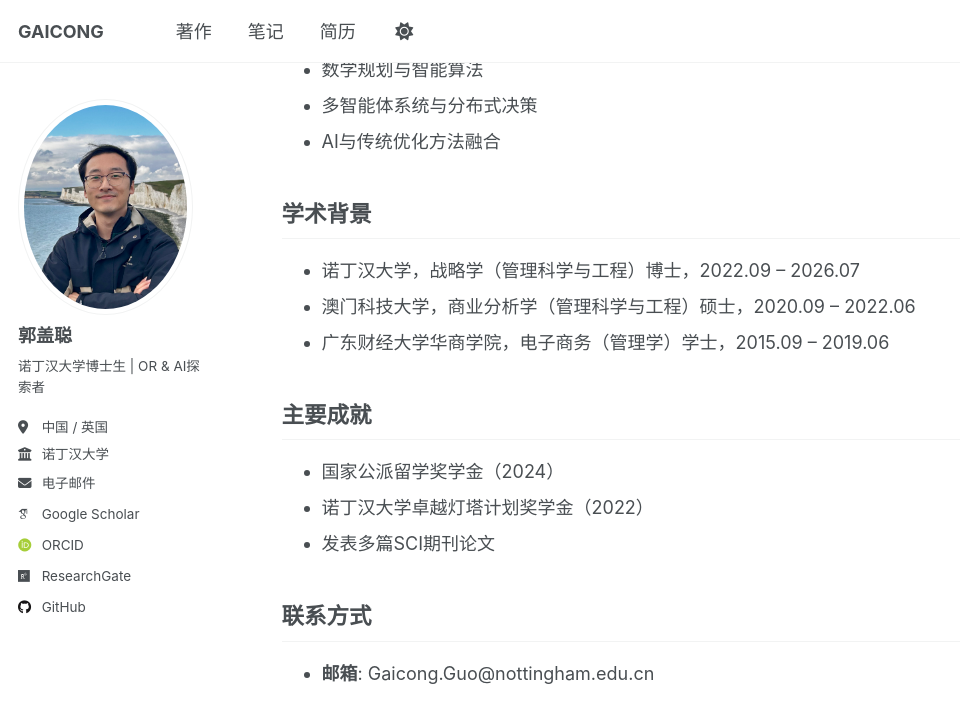
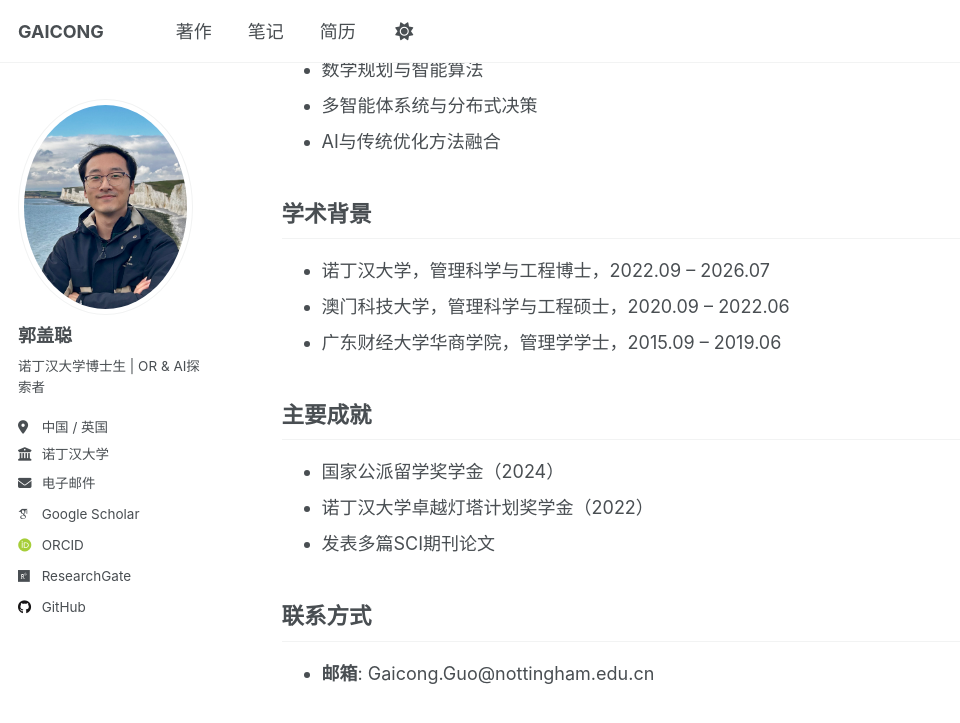
Before and after one commit to Gaicong/gaicong.github.io, a Jekyll site: the page built from _pages/about.md, in a window 1280 px wide and 900 px high, scrolled down 373 px. Shown: the top 723 px of the window, without its empty margins (0-960 px from the left). Built offline with Jekyll 4.4.1, drawn with Linux system fonts in a browser that asks for light colours; some web fonts are replaced; a script that is not in the unit is left out.

Commit message:
Update about.md

```diff
--- a/_pages/about.md
+++ b/_pages/about.md
@@ -17,9 +17,9 @@ redirect_from:
 - AI与传统优化方法融合
 
 ## 学术背景
-* 诺丁汉大学，战略学（管理科学与工程）博士，2022.09 – 2026.07
-* 澳门科技大学，商业分析学（管理科学与工程）硕士，2020.09 – 2022.06
-* 广东财经大学华商学院，电子商务（管理学）学士，2015.09 – 2019.06
+* 诺丁汉大学，管理科学与工程博士，2022.09 – 2026.07
+* 澳门科技大学，管理科学与工程硕士，2020.09 – 2022.06
+* 广东财经大学华商学院，管理学学士，2015.09 – 2019.06
 
 ## 主要成就
 - 国家公派留学奖学金（2024）
```
